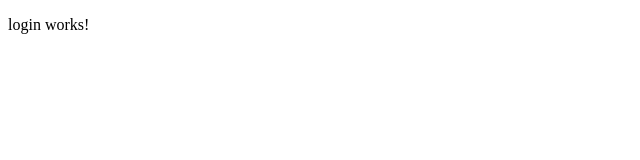
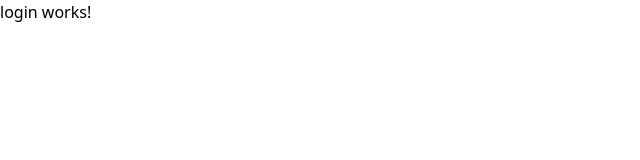
Before and after one commit to noemivadala/CityHub, an Angular app: page /login in a window 1280 px wide. Shown: the top 160 px of the page, without its empty margins (0-640 px from the left). Built offline with nearby package versions, Linux system fonts and the light colour scheme.

Commit message:
installazione e configurazione tailwind

```diff
--- a/package.json
+++ b/package.json
@@ -39,6 +39,7 @@
     "karma-coverage": "~2.2.0",
     "karma-jasmine": "~5.1.0",
     "karma-jasmine-html-reporter": "~2.1.0",
+    "tailwindcss": "^3.4.1",
     "typescript": "~5.2.2"
   }
 }
--- a/src/styles.css
+++ b/src/styles.css
@@ -1 +1,3 @@
-/* You can add global styles to this file, and also import other style files */
+@tailwind base;
+@tailwind components;
+@tailwind utilities;
--- /dev/null
+++ b/tailwind.config.js
@@ -0,0 +1,10 @@
+/** @type {import('tailwindcss').Config} */
+module.exports = {
+  content: [
+    "./src/**/*.{html,ts}",
+  ],
+  theme: {
+    extend: {},
+  },
+  plugins: [],
+}
```
Also changed, not shown: 1 other file (tests, documents, lock files or other folders).
